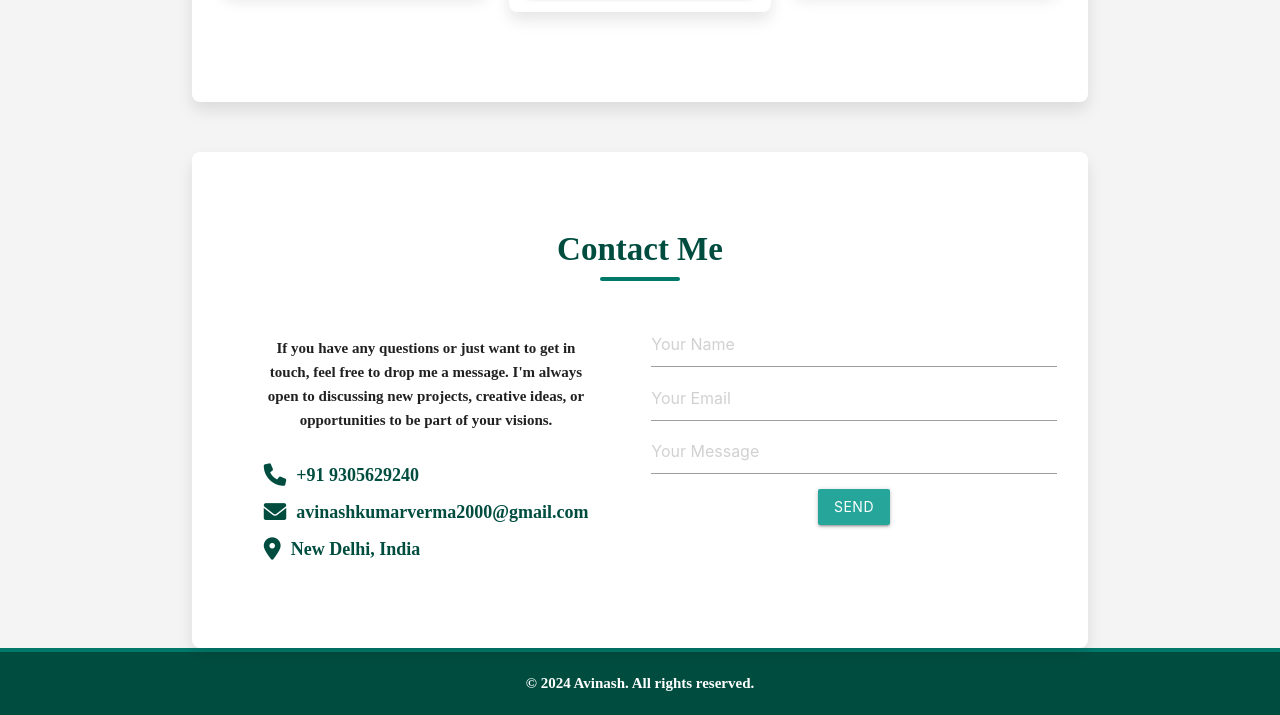
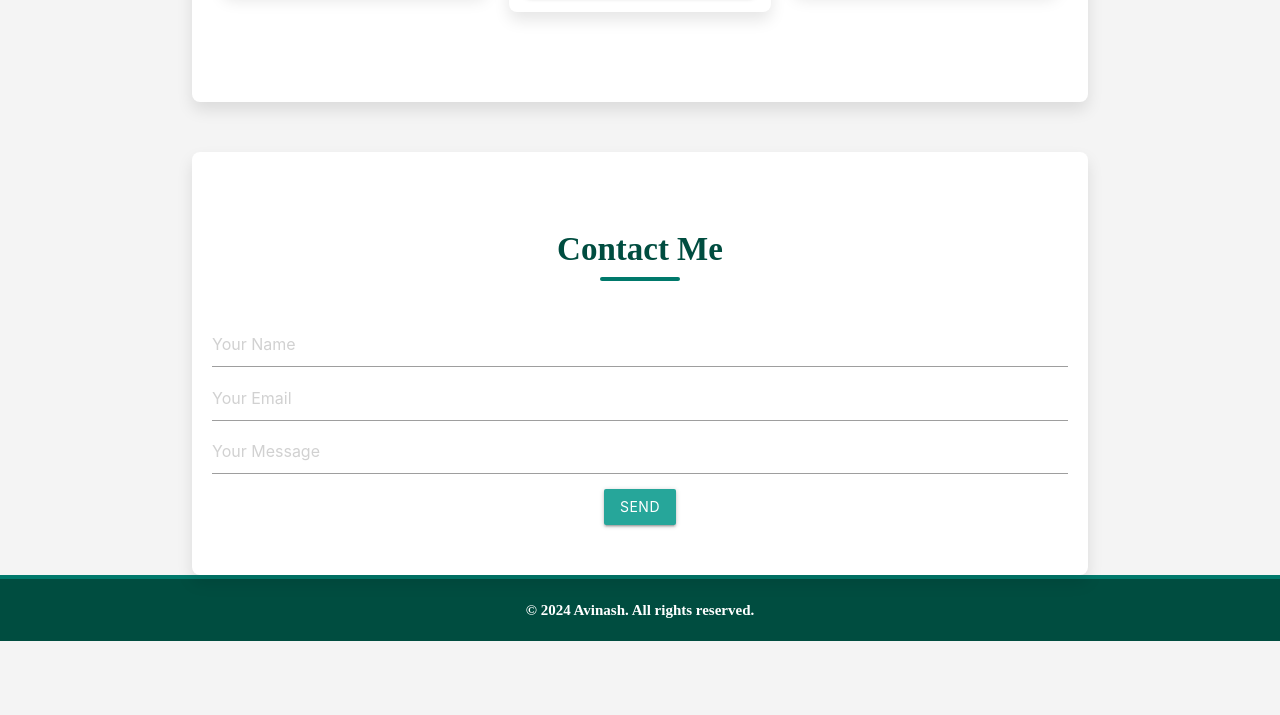
Before and after one commit to avinash-akv/Portfoilo, a plain HTML site: page index.html in a window 1280 px wide. Shown: the part 3078-3793 px from the top of the page. After the commit the page ends 3719 px from the top, so only its background shows below. Drawn offline with nearby package versions, Linux system fonts and the light colour scheme; a web font is replaced by a local one.

Commit message:
Update index.html

```diff
--- a/index.html
+++ b/index.html
@@ -202,34 +202,12 @@
     <!-- Contact Me Section -->
     <div class="container contact-section" id="contact">
         <h3>Contact Me</h3>
-        <div class="row">
-            <div class="col s12 m6">
-                <p>If you have any questions or just want to get in touch, feel free to drop me a message. I'm always
-                    open to discussing new projects, creative ideas, or opportunities to be part of your visions.</p>
-                <ul class="contact-info">
-                    <li><i class="fas fa-phone"></i> +91 9305629240</li>
-                    <li><i class="fas fa-envelope"></i> avinashkumarverma2000@gmail.com</li>
-                    <li><i class="fa-solid fa-location-dot"></i> New Delhi, India</li>
-                </ul>
-            </div>
-            <div class="col s12 m6">
         <form id="contact-form">
-                    <div id="input-field">
             <input type="text" name="name" placeholder="Your Name">
-                        <label for="name"></label>
-                    </div>
-                    <div id="input-field">
             <input type="email" name="email" placeholder="Your Email">
-                        <label for="email"></label>
-                    </div>
-                    <div id="input-field">
             <textarea name="message" placeholder="Your Message" class="materialize-textarea" required></textarea>
-                        <label for="message"></label>
-                    </div>
             <button type="submit" class="btn waves-effect waves-light">Send</button>
         </form>
-            </div>
-        </div>
     </div>
 
     <!-- Footer -->
```
Lines whose indentation alone changed are shown as unchanged.
